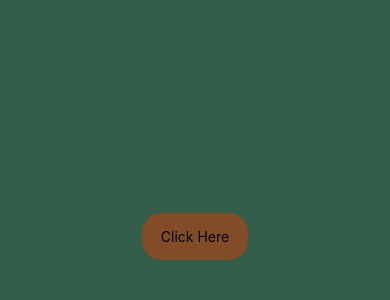
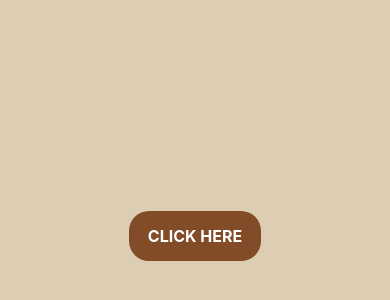
Before and after one commit to hijakd/Bookworm, a React Native app: screen / in a window 390 px wide. Shown: the part 186-486 px from the top of the page. Built offline with nearby package versions, Linux system fonts and the light colour scheme.

Commit message:
edit AppButton text style

```diff
--- a/app/components/AppButton.js
+++ b/app/components/AppButton.js
@@ -6,7 +6,7 @@ function AppButton({title}) {
     return (
         <TouchableOpacity>
             <View style={styles.button}>
-                <Text> {title} </Text>
+                <Text style={styles.text}> {title} </Text>
             </View>
         </TouchableOpacity>
     );
@@ -20,6 +20,12 @@ const styles = StyleSheet.create({
         padding: 15,
         justifyContent: 'center',
         alignItems: 'center',
+    },
+    text:{
+        color: AppColors.white,
+        fontSize: 16,
+        textTransform: 'uppercase',
+        fontWeight: 'bold',
     }
 })
 
--- a/app/configs/AppColors.js
+++ b/app/configs/AppColors.js
@@ -3,5 +3,5 @@ export default{
     white: '#fff',
     primaryColor: '#4e5c50',
     secondaryColor: '#824c28',
-    otherColor: '#345d4a'
+    otherColor: '#ddcdb3'
 }
```
